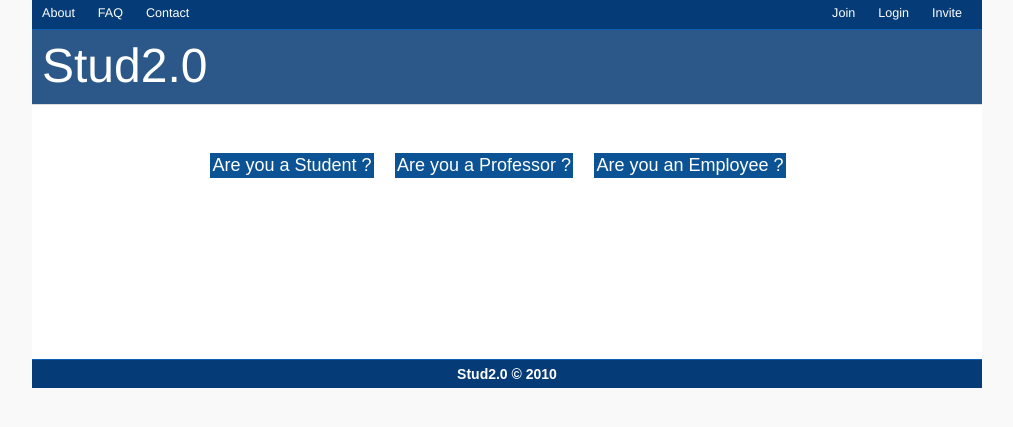
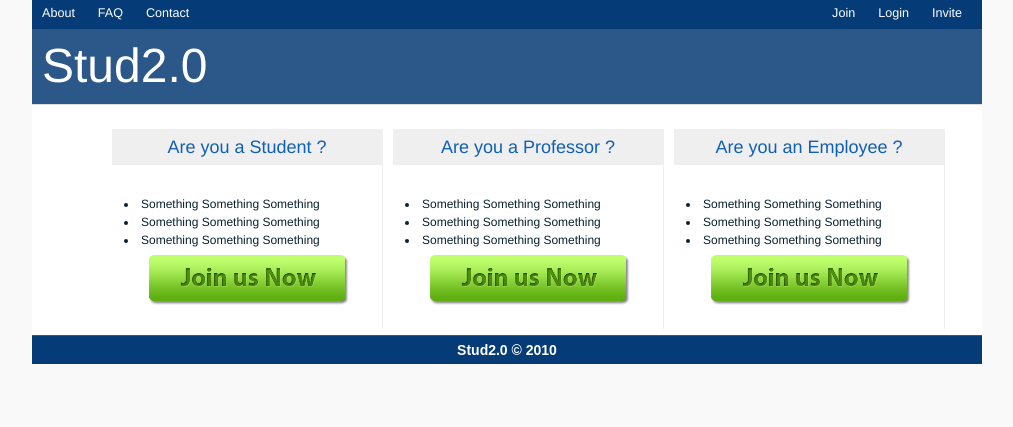
Before and after one commit to nandak522/stud2dotoh, a Django app: template users/templates/register.html in a window 1280 px wide. Shown: the top 427 px of the page, without its empty margins (133-1146 px from the left). Run offline with Django 3.2, Linux system fonts and the light colour scheme; the template is opened without the code that fills it, so the values that code supplies are empty; parts of the project's set-up code (start-up, migrations or seed data) failed here and were passed over; some libraries are stand-ins or nearby versions.

Commit message:
Signup pages for Student/Professor/Employee are cleaned. Special greeting for each signup

```diff
--- a/users/messages.py
+++ b/users/messages.py
@@ -1,4 +1,7 @@
 USER_SIGNUP_SUCCESSFUL = 'Congratulations! You have signed up!'
+STUDENT_SIGNUP_GREETING = 'You are Signing Up as a Student'
+PROFESSOR_SIGNUP_GREETING = 'You are Signing Up as a Professor'
+EMPLOYEE_SIGNUP_GREETING = 'You are Signing Up as an Employee'
 USER_LOGIN_SUCCESSFUL = 'Welcome Back!'
 USER_LOGOUT_SUCCESSFUL = 'You have been logged out!'
 USER_LOGIN_FAILURE = 'Invalid email and/or password combination'
--- a/users/templates/register.html
+++ b/users/templates/register.html
@@ -1,9 +1,37 @@
 {%extends 'singlepane_base.html'%}
 {% block title %}Registration{% endblock %}
 {%block content%}
-<div style="text-align:center;min-height:200px;padding-top:4em;">
-<input class='big_button' type="button" value="Are you a Student ?" onClick="javascript:document.location.href='{%url student_register%}';">
-<input class='big_button' type="button" value="Are you a Professor ?" onClick="javascript:document.location.href='{%url professor_register%}';">
-<input class='big_button' type="button" value="Are you an Employee ?" onClick="javascript:document.location.href='{%url employee_register%}';">
-</div>
+<style>
+#student_signup_pane,#professor_signup_pane,#employee_signup_pane{margin-top:2em;border-right:1px solid #EFEFEF;height:200px;overflow:hidden;text-align:center;}
+#student_signup_pane h3,#professor_signup_pane h3,#employee_signup_pane h3{background:#EFEFEF;color:#105FB6;padding:0.5em;}
+#student_signup_pane a,#professor_signup_pane a,#employee_signup_pane a{border-bottom:0;}
+.signup_notes{text-align:left;padding-left:1em;padding-top:1em;}
+</style>
+<div id="student_signup_pane" class='prepend-2 column span-7'>
+<h3>Are you a Student ?</h3>
+<ul class='signup_notes'>
+<li>Something Something Something</li>
+<li>Something Something Something</li>
+<li>Something Something Something</li>
+</ul>
+<a href="{%url student_register%}"><img src="/site_media/img/join_us.png" alt='Join Us'/></a>
+</div><!-- end of student_signup_pane -->
+<div id="professor_signup_pane" class='column span-7'>
+<h3>Are you a Professor ?</h3>
+<ul class='signup_notes'>
+<li>Something Something Something</li>
+<li>Something Something Something</li>
+<li>Something Something Something</li>
+</ul>
+<a href="{%url professor_register%}"><img src="/site_media/img/join_us.png" alt='Join Us'/></a>
+</div><!-- end of professor_signup_pane -->
+<div id="employee_signup_pane" class='column span-7'>
+<h3>Are you an Employee ?</h3>
+<ul class='signup_notes'>
+<li>Something Something Something</li>
+<li>Something Something Something</li>
+<li>Something Something Something</li>
+</ul>
+<a href="{%url employee_register%}"><img src="/site_media/img/join_us.png" alt='Join Us'/></a>
+</div><!-- end of employee_signup_pane -->
 {%endblock%}
--- a/users/views.py
+++ b/users/views.py
@@ -38,10 +38,16 @@ def view_register(request, registration_template, user_type='', next=''):
         return response(request, registration_template, {'next':next})
     form_to_be_loaded = ''
     if user_type == 'S':
+        from users.messages import STUDENT_SIGNUP_GREETING
+        messages.success(request, STUDENT_SIGNUP_GREETING)
         form_to_be_loaded = StudentSignupForm
     elif user_type == 'P':
+        from users.messages import PROFESSOR_SIGNUP_GREETING
+        messages.success(request, PROFESSOR_SIGNUP_GREETING)
         form_to_be_loaded = ProfessorSignupForm
     elif user_type == 'E':
+        from users.messages import EMPLOYEE_SIGNUP_GREETING
+        messages.success(request, EMPLOYEE_SIGNUP_GREETING)
         form_to_be_loaded = EmployeeSignupForm
     if request.method == 'GET':
         return response(request, registration_template, {'form':form_to_be_loaded(), 'next':next})
```
Also changed, not shown: users/templates/dashboard.html (line endings or trailing spaces).
